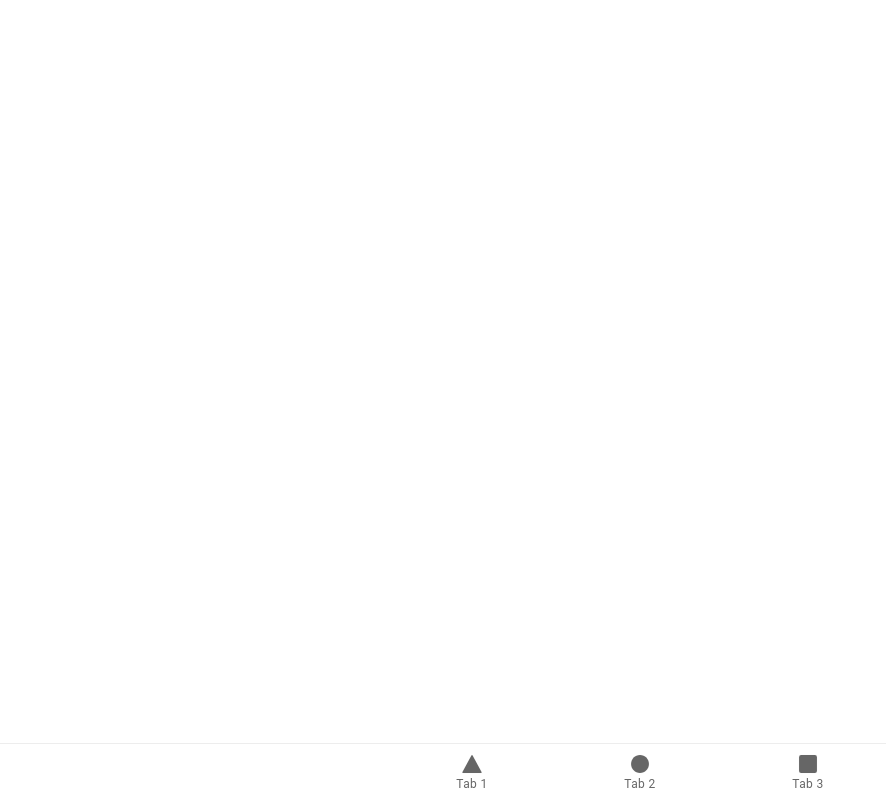
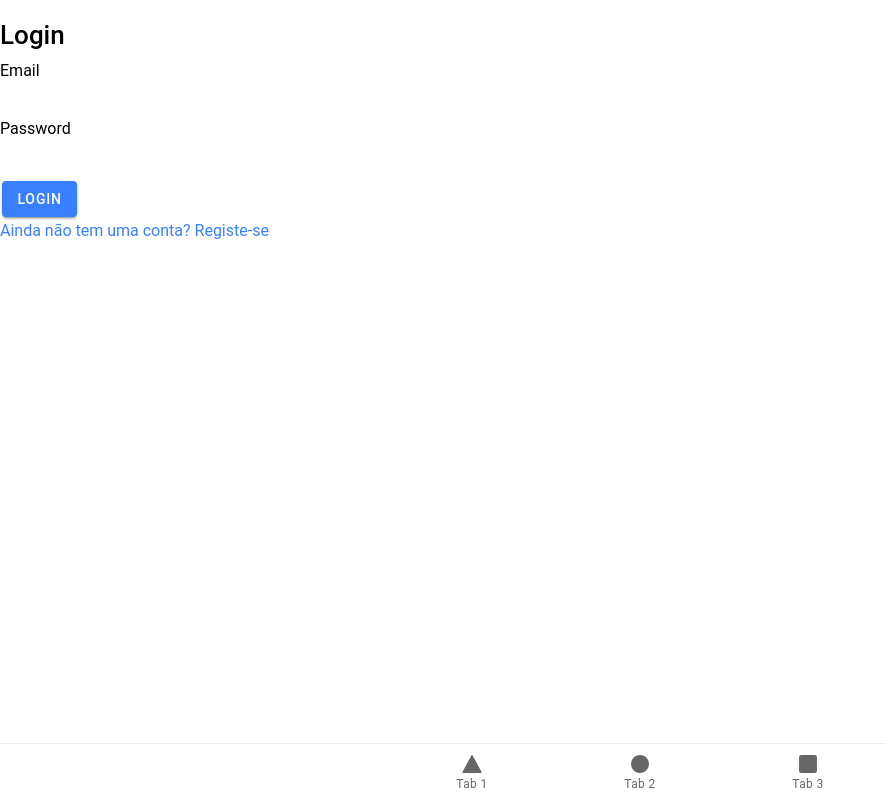
Before and after one commit to julioaraujo96/nowaste, a React (Create React App) app: page /login in a window 1280 px wide. Shown: the whole page, without its empty margins (0-886 px from the left). Built offline with nearby package versions, Linux system fonts and the light colour scheme.

Commit message:
initial commit

```diff
--- a/package.json
+++ b/package.json
@@ -20,6 +20,7 @@
     "@types/react-dom": "^16.9.10",
     "@types/react-router": "^5.1.11",
     "@types/react-router-dom": "^5.1.7",
+    "axios": "^0.24.0",
     "ionicons": "^5.4.0",
     "react": "^17.0.1",
     "react-dom": "^17.0.1",
--- a/src/App.tsx
+++ b/src/App.tsx
@@ -14,6 +14,7 @@ import { ellipse, square, triangle } from 'ionicons/icons';
 import Tab1 from './pages/Tab1';
 import Tab2 from './pages/Tab2';
 import Tab3 from './pages/Tab3';
+import Login from './pages/Login';
 
 /* Core CSS required for Ionic components to work properly */
 import '@ionic/react/css/core.css';
@@ -41,6 +42,9 @@ const App: React.FC = () => (
     <IonReactRouter>
       <IonTabs>
         <IonRouterOutlet>
+        <Route exact path="/login">
+            <Login />
+          </Route>
           <Route exact path="/tab1">
             <Tab1 />
           </Route>
@@ -51,7 +55,7 @@ const App: React.FC = () => (
             <Tab3 />
           </Route>
           <Route exact path="/">
-            <Redirect to="/tab1" />
+            <Redirect to="/login" />
           </Route>
         </IonRouterOutlet>
         <IonTabBar slot="bottom">
--- /dev/null
+++ b/src/pages/Login.tsx
@@ -0,0 +1,55 @@
+import { IonContent, IonHeader, IonPage, IonTitle, IonText, IonRow, IonToolbar, IonInput, IonRouterLink, IonButton, useIonAlert, IonCol } from '@ionic/react';
+import React, { useState } from 'react';
+import axios from 'axios';
+import './login.css';
+
+const Login: React.FC = () => {
+    const [email, setEmail] = useState('');
+    const [password, setPassword] = useState('');
+    const API_URL = 'https://nowaste2021.herokuapp.com/';
+    const [alerta] = useIonAlert();
+
+    localStorage.removeItem("token");
+
+    const handleLogin = (userEmail: string, userPassword: string) => {
+        axios({
+            method: "post",
+            url: API_URL + 'login',
+            headers: {},
+            data: {
+                email: userEmail.toLowerCase(),
+                password: userPassword,
+            },
+        })
+            .then(info => {
+                if (undefined != info.data.Token) {
+                    localStorage.setItem("token", info.data.Token);
+                    window.location.href = "/pagina_principal";
+                } else {
+                    alerta('O email ou a password estão errados! Por favor tente outra vez.', [{ text: 'Ok', handler: () => { window.location.reload() } }]);
+                }
+            })
+    };
+
+    return (
+        <IonPage>
+            <IonContent fullscreen>
+                <div className="containerLogin">
+                    <h1 className="titleLogin">Login</h1>
+                    <IonText className="inputTitle">Email</IonText>
+                    <IonInput className="inputLogin" type="text" value={email} onIonChange={(e) => setEmail(e.detail.value!)} required />
+                    <IonText className="inputTitle">Password</IonText>
+                    <IonInput className="inputLogin" type="password" value={password} onIonChange={(e) => setPassword(e.detail.value!)} required />
+                    <IonRow>
+                        <IonButton className="buttonLogin" type="submit" onClick={() => handleLogin(email, password)}>Login</IonButton>
+                    </IonRow>
+                    <IonRow>
+                    <IonRouterLink className="hrefRegisto" href="./Registo">Ainda não tem uma conta? Registe-se</IonRouterLink>
+                    </IonRow>
+                </div>
+            </IonContent>
+        </IonPage >
+    );
+};
+
+export default Login;
--- a/src/pages/Tab1.tsx
+++ b/src/pages/Tab1.tsx
@@ -6,9 +6,9 @@ const Tab1: React.FC = () => {
   return (
     <IonPage>
       <IonHeader>
-        <IonToolbar>
+        {/* <IonToolbar>
           <IonTitle>Tab 1</IonTitle>
-        </IonToolbar>
+        </IonToolbar> */}
       </IonHeader>
       <IonContent fullscreen>
         <IonHeader collapse="condense">
--- a/src/pages/Tab2.tsx
+++ b/src/pages/Tab2.tsx
@@ -6,9 +6,9 @@ const Tab2: React.FC = () => {
   return (
     <IonPage>
       <IonHeader>
-        <IonToolbar>
+        {/* <IonToolbar>
           <IonTitle>Tab 2</IonTitle>
-        </IonToolbar>
+        </IonToolbar> */}
       </IonHeader>
       <IonContent fullscreen>
         <IonHeader collapse="condense">
--- a/src/pages/Tab3.tsx
+++ b/src/pages/Tab3.tsx
@@ -6,9 +6,9 @@ const Tab3: React.FC = () => {
   return (
     <IonPage>
       <IonHeader>
-        <IonToolbar>
+        {/* <IonToolbar>
           <IonTitle>Tab 3</IonTitle>
-        </IonToolbar>
+        </IonToolbar> */}
       </IonHeader>
       <IonContent fullscreen>
         <IonHeader collapse="condense">
--- a/src/theme/variables.css
+++ b/src/theme/variables.css
@@ -153,7 +153,7 @@ http://ionicframework.com/docs/theming/ */
    */
 
   .ios body {
-    --ion-background-color: #000000;
+    --ion-background-color: #079992;
     --ion-background-color-rgb: 0,0,0;
 
     --ion-text-color: #ffffff;
@@ -197,7 +197,7 @@ http://ionicframework.com/docs/theming/ */
    */
 
   .md body {
-    --ion-background-color: #121212;
+    --ion-background-color: #079992;
     --ion-background-color-rgb: 18,18,18;
 
     --ion-text-color: #ffffff;
@@ -229,7 +229,7 @@ http://ionicframework.com/docs/theming/ */
 
     --ion-toolbar-background: #1f1f1f;
 
-    --ion-tab-bar-background: #1f1f1f;
+    --ion-tab-bar-background: #3A363A;
 
     --ion-card-background: #1e1e1e;
   }
```
Also changed, not shown: src/pages/Login.css (added), 1 other file (tests, documents, lock files or other folders).
